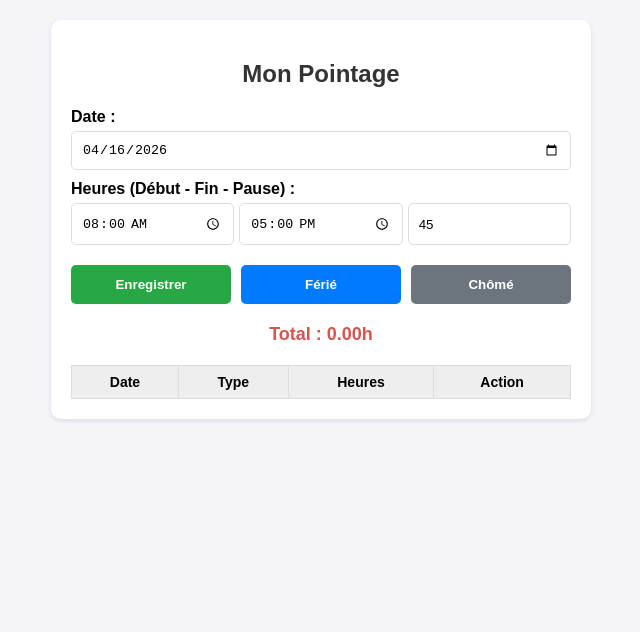
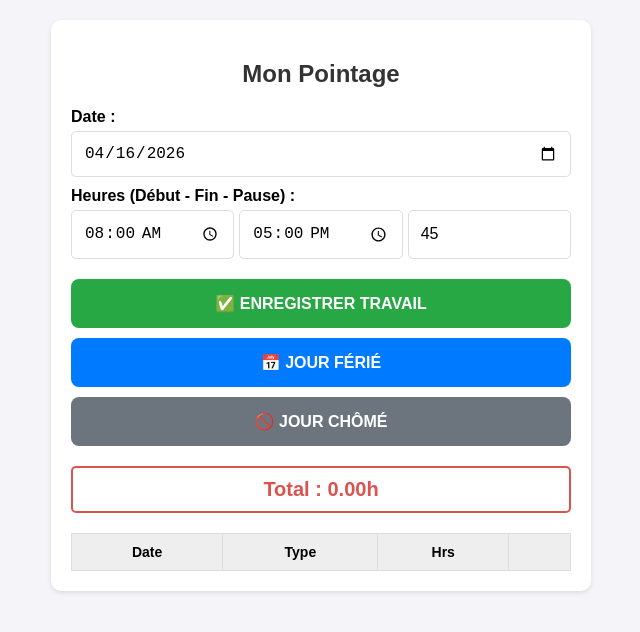
Before and after one commit to sebastienle78/travail, a plain HTML site: page index.html in a window 1280 px wide. Shown: the whole page, without its empty margins (319-959 px from the left). Drawn offline with Linux system fonts and the light colour scheme.

Commit message:
Update index.html

```diff
--- a/index.html
+++ b/index.html
@@ -1,3 +1,4 @@
+
 <!DOCTYPE html>
 <html lang="fr">
 <head>
@@ -9,17 +10,17 @@
         .container { max-width: 500px; margin: auto; background: white; padding: 20px; border-radius: 10px; box-shadow: 0 2px 5px rgba(0,0,0,0.1); }
         h2 { text-align: center; color: #333; }
         label { display: block; margin-top: 10px; font-weight: bold; }
-        input, select { width: 100%; padding: 10px; margin-top: 5px; border: 1px solid #ddd; border-radius: 5px; box-sizing: border-box; }
-        .btn-group { display: flex; gap: 10px; margin-top: 20px; flex-wrap: wrap; }
-        button { flex: 1; min-width: 100px; padding: 12px; border: none; border-radius: 5px; cursor: pointer; font-weight: bold; }
+        input, select { width: 100%; padding: 12px; margin-top: 5px; border: 1px solid #ddd; border-radius: 5px; box-sizing: border-box; font-size: 16px; }
+        .btn-group { display: flex; flex-direction: column; gap: 10px; margin-top: 20px; }
+        button { width: 100%; padding: 15px; border: none; border-radius: 8px; cursor: pointer; font-weight: bold; font-size: 16px; }
         .btn-save { background: #28a745; color: white; }
         .btn-ferie { background: #007bff; color: white; }
         .btn-chome { background: #6c757d; color: white; }
         table { width: 100%; margin-top: 20px; border-collapse: collapse; font-size: 14px; }
-        th, td { border: 1px solid #ddd; padding: 8px; text-align: center; }
+        th, td { border: 1px solid #ddd; padding: 10px; text-align: center; }
         th { background: #eee; }
-        .total { margin-top: 20px; font-size: 18px; font-weight: bold; text-align: center; color: #d9534f; }
-        .btn-del { background: #dc3545; color: white; padding: 5px; border-radius: 3px; font-size: 12px; }
+        .total { margin-top: 20px; font-size: 20px; font-weight: bold; text-align: center; color: #d9534f; border: 2px solid #d9534f; padding: 10px; border-radius: 5px; }
+        .btn-del { background: #dc3545; color: white; padding: 8px; border-radius: 5px; border: none; }
         .row-ferie { background-color: #e7f3ff; color: #004085; }
         .row-chome { background-color: #f8f9fa; font-style: italic; color: #666; }
     </style>
@@ -40,9 +41,9 @@
     </div>
 
     <div class="btn-group">
-        <button class="btn-save" onclick="addEntry('Travail')">Enregistrer</button>
-        <button class="btn-ferie" onclick="addEntry('Férié')">Férié</button>
-        <button class="btn-chome" onclick="addEntry('Chômé')">Chômé</button>
+        <button class="btn-save" onclick="addEntry('Travail')">✅ ENREGISTRER TRAVAIL</button>
+        <button class="btn-ferie" onclick="addEntry('Férié')">📅 JOUR FÉRIÉ</button>
+        <button class="btn-chome" onclick="addEntry('Chômé')">🚫 JOUR CHÔMÉ</button>
     </div>
 
     <div class="total">Total : <span id="totalHours">0.00</span>h</div>
@@ -52,8 +53,8 @@
             <tr>
                 <th>Date</th>
                 <th>Type</th>
-                <th>Heures</th>
-                <th>Action</th>
+                <th>Hrs</th>
+                <th></th>
             </tr>
         </thead>
         <tbody id="logBody"></tbody>
@@ -75,7 +76,7 @@
 
             const startTime = new Date(`2000-01-01T${start}`);
             const endTime = new Date(`2000-01-01T${end}`);
-            let diff = (endTime - startTime) / 1000 / 60; // minutes
+            let diff = (endTime - startTime) / 1000 / 60;
             diff -= pause;
             hours = diff > 0 ? (diff / 60).toFixed(2) : 0;
         }
@@ -85,8 +86,10 @@
     }
 
     function deleteEntry(index) {
-        entries.splice(index, 1);
-        save();
+        if(confirm("Supprimer cette ligne ?")) {
+            entries.splice(index, 1);
+            save();
+        }
     }
 
     function save() {
@@ -104,9 +107,9 @@
             const rowClass = e.type === 'Férié' ? 'row-ferie' : (e.type === 'Chômé' ? 'row-chome' : '');
             body.innerHTML += `
                 <tr class="${rowClass}">
-                    <td>${new Date(e.date).toLocaleDateString('fr-FR')}</td>
+                    <td>${new Date(e.date).toLocaleDateString('fr-FR', {day: '2-digit', month: '2-digit'})}</td>
                     <td>${e.type}</td>
-                    <td>${e.hours > 0 ? e.hours + 'h' : '-'}</td>
+                    <td>${e.hours > 0 ? e.hours : '-'}</td>
                     <td><button class="btn-del" onclick="deleteEntry(${index})">🗑️</button></td>
                 </tr>`;
         });
```
